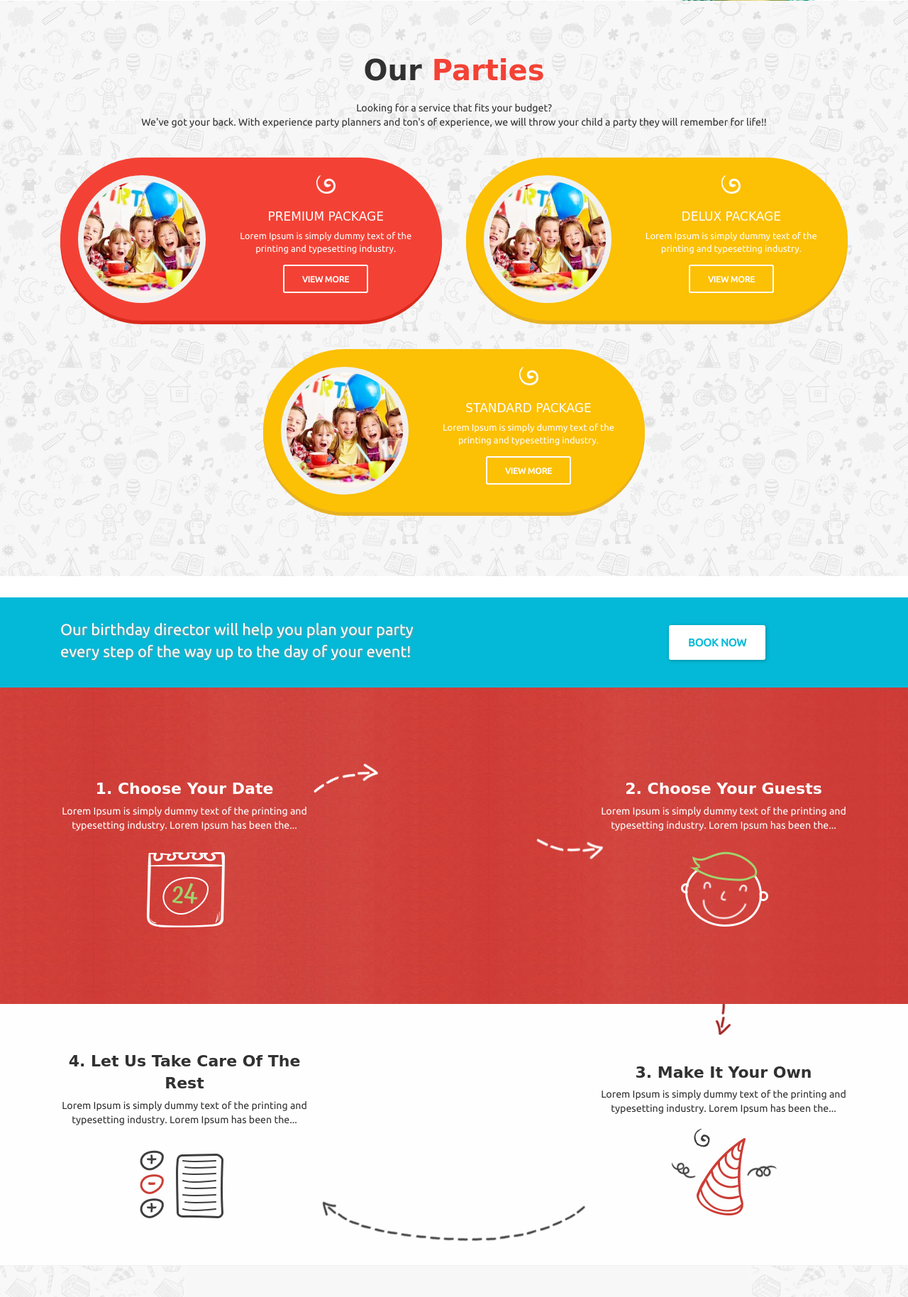
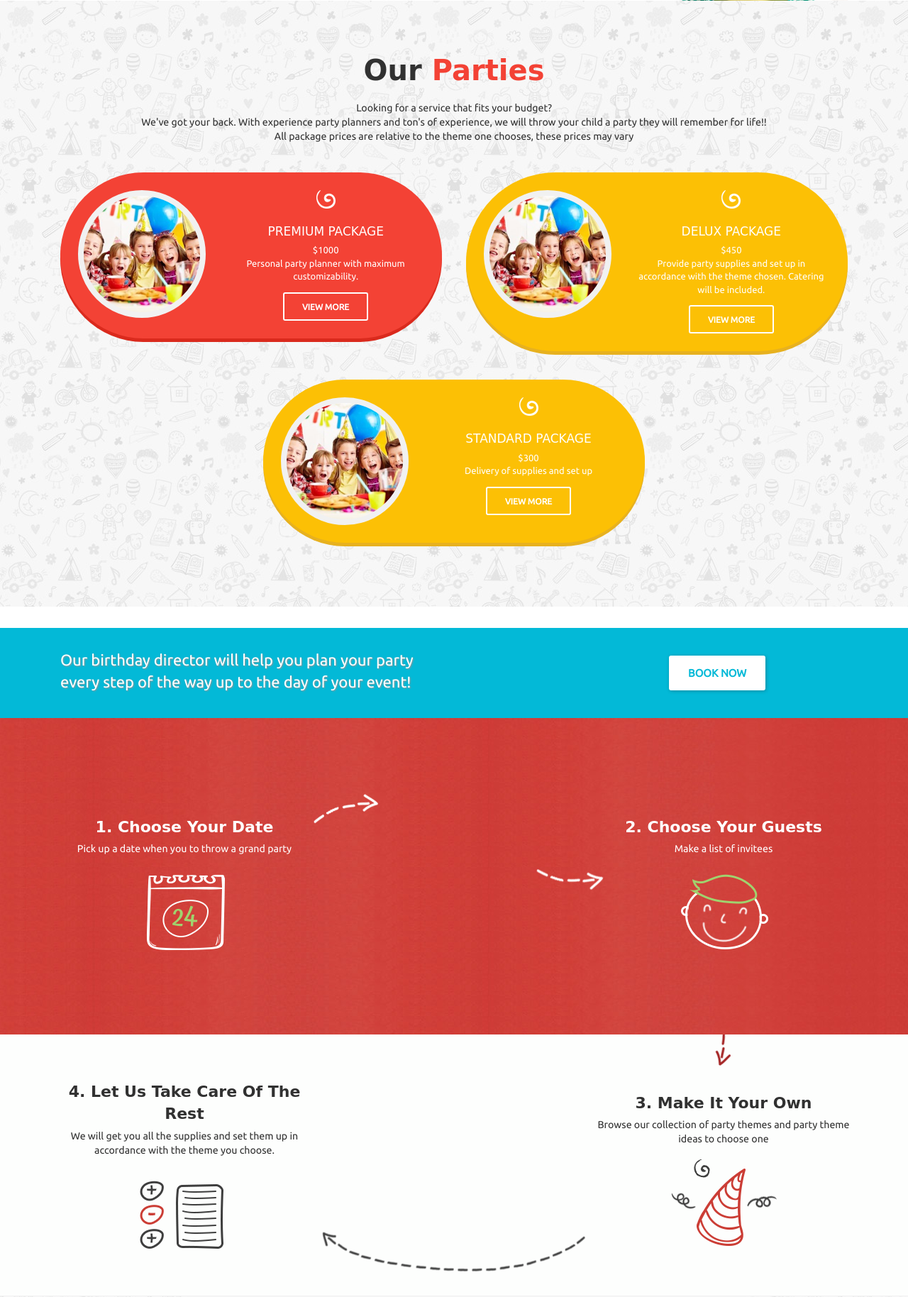
Before and after one commit to gnairharikrishnan/Fete, a Flask app: page / in a window 1280 px wide. Shown: the part 1396-3224 px from the top of the page at 71% size. Run offline with Flask 2, Linux system fonts and the light colour scheme; parts of the project's set-up code (start-up, migrations or seed data) failed here and were passed over; some libraries are stand-ins or nearby versions; some web fonts are replaced.

Commit message:
Update index.html

```diff
--- a/templates/index.html
+++ b/templates/index.html
@@ -251,7 +251,7 @@ Our professionnal team puts at your disposal their competences, creativity, and
 
         <div class="section-info our_parties-section2 text-center clearfix">
           <h2 class="section-heading">Our <span class="red">Parties</span></h2>
-          <p>Looking for a service that fits your budget?<br>We've got your back. With experience party planners and ton's of experience, we will throw your child a party they will remember for life!!</p>
+          <p>Looking for a service that fits your budget?<br>We've got your back. With experience party planners and ton's of experience, we will throw your child a party they will remember for life!!<br>All package prices are relative to the theme one chooses, these prices may vary </p>
           <div class="blog-layout3-section container clearfix margint-40">
               <div class="col-blog-layout3">
                 <div class="blog-layout3 sticky-post clearfix">
@@ -270,7 +270,7 @@ Our professionnal team puts at your disposal their competences, creativity, and
                   <div class="blog-layout3-info clearfix text-center">
                     <img src="./static/images/happykiddo_services-icon.png" alt="">
                     <h2 class="text-upper"><a href="">Premium Package</a></h2>
-                    <p>Lorem Ipsum is simply dummy text of the printing and typesetting industry. </p>
+                    <p> $1000<br>Personal party planner with maximum customizability.</p>
                     <a href="" class="transparent-btn happykiddo-btn">VIEW MORE</a>
                   </div><!-- end .blog-layout3-info -->
                 </div><!-- end .blog-layout3-img -->
@@ -292,7 +292,7 @@ Our professionnal team puts at your disposal their competences, creativity, and
                   <div class="blog-layout3-info clearfix text-center">
                     <img src="./static/images/happykiddo_services-icon.png" alt="">
                     <h2 class="text-upper"><a href="">Delux Package</a></h2>
-                    <p>Lorem Ipsum is simply dummy text of the printing and typesetting industry. </p>
+                    <p> $450<br>Provide party supplies and set up in accordance with the theme chosen. Catering will be included.</p>
                     <a href="" class="transparent-btn happykiddo-btn">VIEW MORE</a>
                   </div><!-- end .blog-layout3-info -->
                 </div><!-- end .blog-layout3-img -->
@@ -314,7 +314,7 @@ Our professionnal team puts at your disposal their competences, creativity, and
                   <div class="blog-layout3-info clearfix text-center">
                     <img src="./static/images/happykiddo_services-icon.png" alt="">
                     <h2 class="text-upper"><a href="">Standard Package</a></h2>
-                    <p>Lorem Ipsum is simply dummy text of the printing and typesetting industry. </p>
+                    <p> $300<br>Delivery of supplies and set up </p>
                     <a href="" class="transparent-btn happykiddo-btn">VIEW MORE</a>
                   </div><!-- end .blog-layout3-info -->
                 </div><!-- end .blog-layout3-img -->
@@ -341,7 +341,7 @@ Our professionnal team puts at your disposal their competences, creativity, and
               <div class="row-height">
                 <div class="steps-info col-height col-md-4 col-sm-4 col-xs-12">
                   <h2>1. Choose Your Date</h2>
-                  <p>Lorem Ipsum is simply dummy text of the printing and typesetting industry. Lorem Ipsum has been the...</p>
+                  <p>Pick up a date when you to throw a grand party </p>
                   <img src="./static/images/happykiddo_steps1-icon.png" class="img-responsive center-block" alt="">
                   <img src="./static/images/happykiddo_steps-arrow1.png" class="steps-arrow arrow1 hidden-xs img-responsive center-block" alt="">
                 </div>
@@ -353,7 +353,7 @@ Our professionnal team puts at your disposal their competences, creativity, and
                 </div>
                 <div class="steps-info col-height col-md-4 col-sm-4 col-xs-12">
                   <h2>2. Choose Your Guests</h2>
-                  <p>Lorem Ipsum is simply dummy text of the printing and typesetting industry. Lorem Ipsum has been the...</p>
+                  <p>Make a list of invitees</p>
                   <img src="./static/images/happykiddo_steps2-icon.png" class="img-responsive center-block" alt="">
                   <img src="./static/images/happykiddo_steps-arrow2.png" class="steps-arrow hidden-xs arrow2 img-responsive center-block" alt="">
                 </div>
@@ -365,7 +365,7 @@ Our professionnal team puts at your disposal their competences, creativity, and
               <div class="row-height">
                 <div class="steps-info col-height col-md-4 col-sm-4 col-xs-12">
                   <h2>4. Let Us  Take Care Of  The Rest</h2>
-                  <p>Lorem Ipsum is simply dummy text of the printing and typesetting industry. Lorem Ipsum has been the...</p>
+                  <p>We will get you all the supplies and set them up in accordance with the theme you choose.</p>
                   <img src="./static/images/happykiddo_steps4-icon.png" class="img-responsive center-block" alt="">
                 </div>
                 <div class="steps-img col-height col-md-4 col-sm-4 col-xs-12">
@@ -374,7 +374,7 @@ Our professionnal team puts at your disposal their competences, creativity, and
                 </div>
                 <div class="steps-info col-height col-md-4 col-sm-4 col-xs-12">
                   <h2>3. Make It Your Own</h2>
-                  <p>Lorem Ipsum is simply dummy text of the printing and typesetting industry. Lorem Ipsum has been the...</p>
+                  <p>Browse our collection of party themes and party theme ideas to choose one </p>
                   <img src="./static/images/happykiddo_steps3-icon.png" class="img-responsive center-block" alt="">
                   <img src="./static/images/happykiddo_steps-arrow3.png" class="steps-arrow arrow3 hidden-xs img-responsive center-block" alt="">
                 </div>
@@ -644,18 +644,18 @@ Our professionnal team puts at your disposal their competences, creativity, and
           <div class="section-info margint-30 testimonials-section clearfix">
             <h2 class="section-heading text-center"><span class="red">Testimonials</span> of Happy Parents</h2>
             <div class="row clearfix">
-              <span class="description col-md-8 col-md-offset-2 text-center">Lorem Ipsum is simply dummy text of the printing and typesetting industry. Lorem Ipsum has been the industry's standard dummy text <br> ever since the 1500s, when an unknown ..</span>
+              <span class="description col-md-8 col-md-offset-2 text-center">Know what our customers say about us</span>
             </div>
             <div class="testimonials1-section container margint-40 clearfix">
               <div class="col-testimonials1 col-md-4 col-sm-4 col-xs-12">
                 <div class="testimonials1 scroll-fadeIn">
                   <div class="tesimonials1-head">
-                    <p><img src="./static/images/happykiddo_tesimonials1-quote.png" class="img-responsive" alt="">Lorem Ipsum is simply dummy text of the printing and typesetting industry. Lorem Ipsum has been the industry's standard dummy text ever since the 1500s, when an unknown printer took a galley of type and scramb- led it to make a type specimen book.</p>
+                    <p><img src="./static/images/happykiddo_tesimonials1-quote.png" class="img-responsive" alt="">Fete was an amazing experience. We dint have to bother at all with the decorations and food.</p>
                   </div>
                   <div class="tesimonials1-foot">
                     <img width="50" src="./static/images/happykiddo_210x210.jpg" class="img-responsive" alt="">
-                    <div class="name">Leon Thompson</div>
-                    <div class="type-party">Seventh Birthday</div>
+                    <div class="name">Eva Davis</div>
+                    <div class="type-party">Sixth Birthday</div>
                   </div>
                 </div>
               </div><!-- END .col-testimonials1 -->
@@ -663,12 +663,12 @@ Our professionnal team puts at your disposal their competences, creativity, and
               <div class="col-testimonials1 col-md-4 col-sm-4 col-xs-12">
                 <div class="testimonials1 scroll-fadeIn">
                   <div class="tesimonials1-head">
-                    <p><img src="./static/images/happykiddo_tesimonials1-quote.png" class="img-responsive" alt="">Lorem Ipsum is simply dummy text of the printing and typesetting industry. Lorem Ipsum has been the industry's standard dummy text ever since the 1500s, when an unknown printer took a galley of type and scramb- led it to make a type specimen book.</p>
+                    <p><img src="./static/images/happykiddo_tesimonials1-quote.png" class="img-responsive" alt="">It was my baby's first birthday and I wanted it to be in our memories forever. Fete made it happen with its effortless planning and execution.</p>
                   </div>
                   <div class="tesimonials1-foot">
                     <img width="50" src="./static/images/happykiddo_210x210.jpg" class="img-responsive" alt="">
-                    <div class="name">Leon Thompson</div>
-                    <div class="type-party">Seventh Birthday</div>
+                    <div class="name">Rhea Johnson</div>
+                    <div class="type-party">First Birthday</div>
                   </div>
                 </div>
               </div><!-- END .col-testimonials1 -->
@@ -676,11 +676,11 @@ Our professionnal team puts at your disposal their competences, creativity, and
               <div class="col-testimonials1 col-md-4 col-sm-4 col-xs-12">
                 <div class="testimonials1 scroll-fadeIn">
                   <div class="tesimonials1-head">
-                    <p><img src="./static/images/happykiddo_tesimonials1-quote.png" class="img-responsive" alt="">Lorem Ipsum is simply dummy text of the printing and typesetting industry. Lorem Ipsum has been the industry's standard dummy text ever since the 1500s, when an unknown printer took a galley of type and scramb- led it to make a type specimen book.</p>
+                    <p><img src="./static/images/happykiddo_tesimonials1-quote.png" class="img-responsive" alt="">Fete was a wonderful experience, there was absolutely no hassle of strolling the aisles of different stores and dragging heavy supplies back home. We could enjoy the party to the fullest.</p>
                   </div>
                   <div class="tesimonials1-foot">
                     <img width="50" src="./static/images/happykiddo_210x210.jpg" class="img-responsive" alt="">
-                    <div class="name">Leon Thompson</div>
+                    <div class="name">Carol Green</div>
                     <div class="type-party">Seventh Birthday</div>
                   </div>
                 </div>
```
